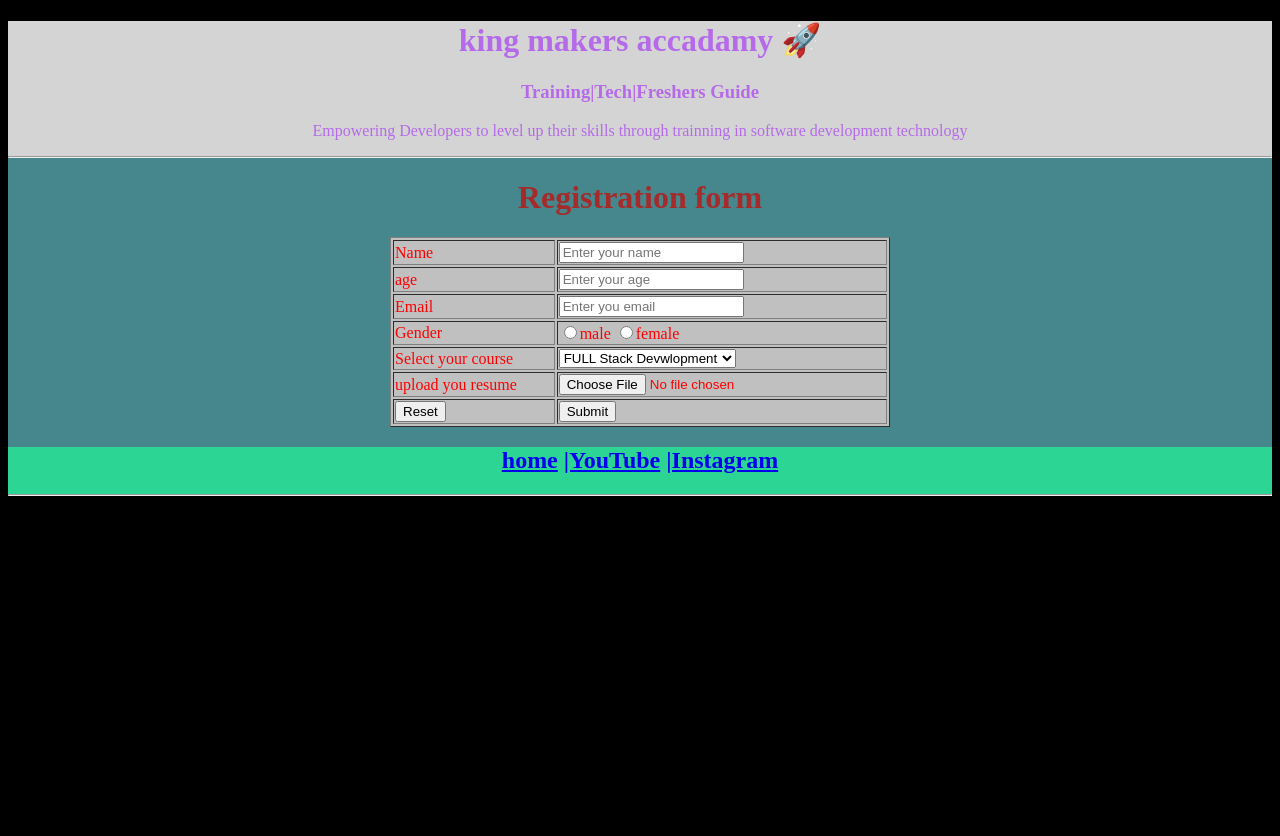
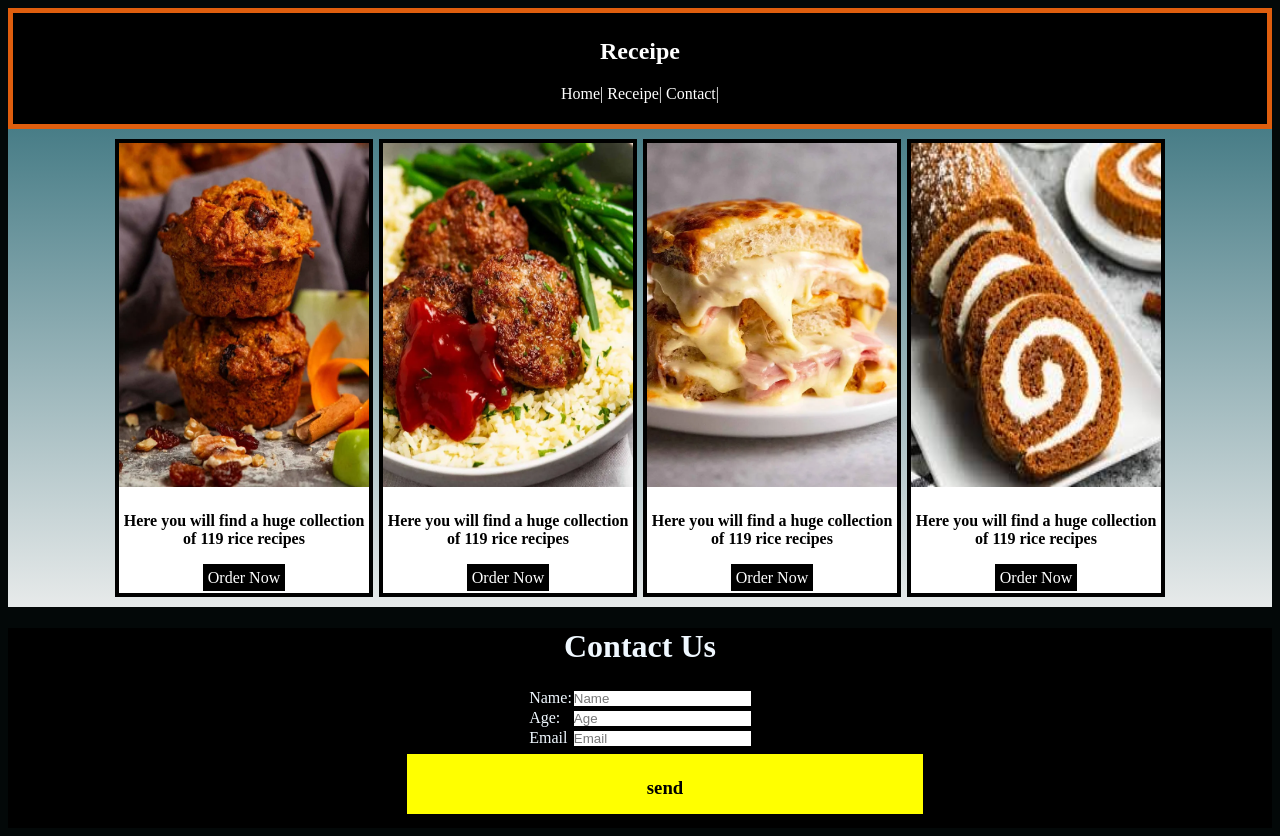
Before and after one commit to elavarasan009/firstwep, a plain HTML site: page index.html in a window 1280 px wide. Before the commit the page ends 800 px from the top, so only its background shows below. Drawn offline with Linux system fonts and the light colour scheme.

Commit message:
Add files via upload

```diff
--- a/index.html
+++ b/index.html
@@ -2,82 +2,77 @@
 <html>
 <head>
 
+    <title>Reestar</title>
 
-    <title>Register</title>
-    <link rel="icon"href="register.png.png">
-    <link rel="stylesheet" href="style.css">
+    <link rel='stylesheet'  href='style.css'>
+
 </head>
-<body bgcolor="black" style="color: aliceblue;">
-    <div style="background-color: rgb(213, 212, 212);">
-    <center>
-        <div style="color: rgb(180, 106, 233);">
-        <h1 class="one">king  makers  accadamy 🚀 </h1>
-    <h3>Training|Tech|Freshers Guide</h3>
-        <p class="one">Empowering Developers to level up their skills through trainning in software development technology</p>
+<body style="background-color: rgb(3, 8, 8);">
+    <nav >
+    <div >
+        <h1>Receipe</h1>
+        <ul>
+            <li>Home|</li>
+            <li>Receipe|</li>
+            <li>Contact|</li>
+        </ul>
     </div>
-</center>
-
-    <center >
-        <div style="background-color:rgb(70, 135, 141);">
-            <hr>
-        <h1 style="color: brown;">Registration form </h1>
-        <form >
-            <table border="1" hieght="500" width="500"style="color:red;" bgcolor="silver" style="border-color: aqua;">
-                <tr>
-                <td class="four">Name<td><input type="text"    placeholder="Enter your name"></td>
-                </tr>
-                <tr>
-                 <td>age<td><input type="number" placeholder="Enter your age" ></td>
-                </tr>
-                <tr>
-                    <td>Email<td><input type="email" placeholder="Enter you email"></td>
-                </tr>
-                <tr>
-                    <td>Gender</td>
-                    <td>
-                    <input type="radio" name="Gender">male
-                    <input type="radio"name="Gender">female
-                    </td>
-                </tr>
+    </nav>
+    <div   class="select">
+    <div class="box">
+        <img src="img1.png">
+         <h4 style="text-align: center; padding-top: 0;">Here you will find a huge collection of 119 rice recipes</h4>
+        <div class="ok">Order Now</div>
+    </div>
 
 
-                <tr>
-                    <td>Select your course<td>
-                        <select>
-                        <option>FULL Stack Devwlopment</option>
-                        <option>java</option>
-                        <option>python</option>
-                        <option>sql</option>
-                    </select>
-                    </td>
-                </tr>
-                <tr>
-                    <td>upload you resume</td>
-                    <td><input type="file" placeholder="choose file"></td>
-                </tr>
-                <tr>
-                    <td>
-                        <input type="reset"><td>
-                        <input type="submit"></td>
-                </tr>
-            </table>
-        </form>
+    <div class="box">
+        <img src="img2.png">
+         <h4 style="text-align: center; padding-top: 0;">Here you will find a huge collection of 119 rice recipes</h4>
+        <div class="ok">Order Now</div>
+    </div>
 
 
+    <div class="box">
+        <img src="img3.png">
+         <h4 style="text-align: center; padding-top: 0;">Here you will find a huge collection of 119 rice recipes</h4>
+        <div class="ok">Order Now</div>
+    </div>
+
+
+
+    <div class="box">
+    <img src="img4.png">
+    <h4 style="text-align: center; padding-top: 0;">Here you will find a huge collection of 119 rice recipes</h4>
+   <div class="ok">Order Now</div>
+</div>
+    </div>
+    <div class="one">
+      <form >
+        <h1 style="color: aliceblue;">Contact Us</h1>
+        <center>
+
+        <table >
+
+         <tr>
+
+           <td>Name:<td><input type="text" placeholder="Name"></td>
+         </tr>
         <tr>
+            <td>Age:<td><input type="number" placeholder="Age"></td>
+        </tr>
+            <tr>
+                <td>Email<td><input type="email"placeholder="Email"></td>
+            </tr>
+        </h2>
+        </table>
+        <nav class="design" ><h3>send</h3></nav>
 
-        <div style="color: rgb(193, 32, 123); box-sizing: ; background-color:rgb(44, 213, 148);">
+        </center>
+      </form>
 
-            <td>
-        <h2>
-        <a href="file:///C:/Users/mselv/OneDrive/Desktop/index.html/index.html" >home</a>
-        <a href="https://www.youtube.com/">|YouTube</a>
-         <a href="https://www.instagram.com/"> |Instagram</a></td></h2>
-       <hr>
-        </div>
+    </div>
 
-    </center>
 
 </body>
-
 </html>
--- /dev/null
+++ b/style.css
@@ -0,0 +1,83 @@
+*{
+    padding: 0;
+    border: 0;
+}
+nav{
+    border-style: solid;
+    border-color: rgb(223, 94, 14);
+    border-width: 5px;
+    padding: 5px;
+    text-align: center;
+    background-color: black;
+    color: white;
+    cursor: pointer;
+}
+.h1,li {
+
+    display: inline;
+}
+li:hover{
+    color: rgb(22, 154, 236);
+}
+.box{
+
+     padding: 0px;
+     margin:1px;
+    display: inline-block;
+    height: 450px;
+    width:250px;
+    background-color: white;
+    border-color: black;
+    border-style: solid;
+    border-width: 4px;
+     text-align: center;
+   }
+   .select{
+    padding: 9px;
+    background-image: linear-gradient(rgb(72, 125, 135), rgb(231, 234, 234)), url('hotel.jpg');
+   }
+   img{
+
+        height: 344px;
+        width: 250px;
+        display: inline;
+
+   }
+  .ok {
+
+    padding: 5px;
+    display: inline;
+    background-color: black;
+    color: white;
+   }
+   .ok:hover{
+    color: rgb(226, 217, 43);
+   }
+   div{
+    padding:0px;
+    text-align: center;
+   }
+  .one{
+    background-color: black;
+    height:200px;
+  }
+  form{
+    padding-top: 0%;
+  }
+  table{
+      color: aliceblue;
+      }
+   .design{
+   background-color: yellow;
+   border-color: black;
+    color:black ;
+    width: 40%;
+    height: 50px;
+
+
+    margin-left: 50px;
+
+   }
+   h4{
+    text-align: center;
+   }
```
Also changed, not shown: hotel.jpg (added), img1.png (added), img2.png (added), img3.png (added), img4.png (added).
